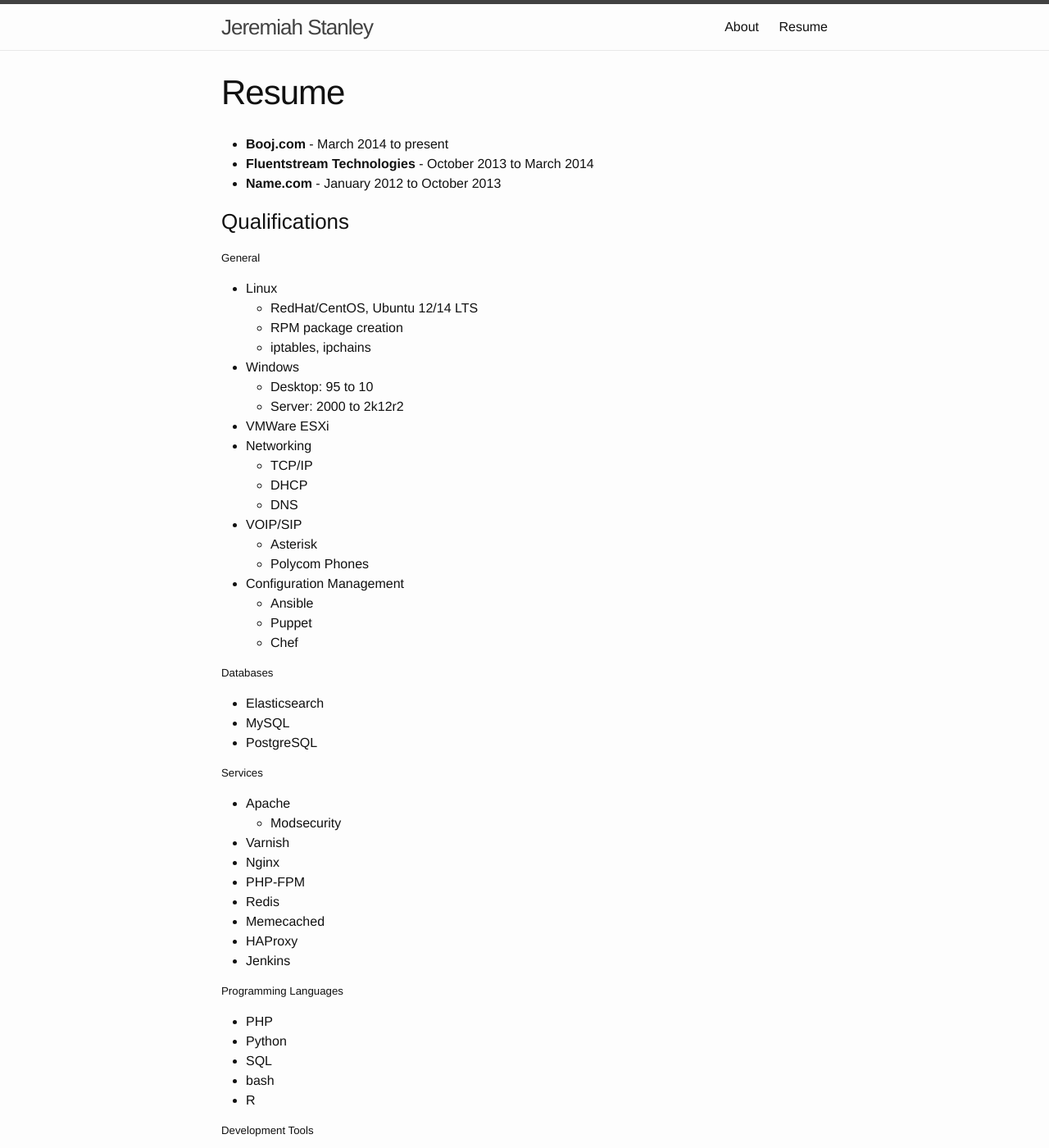
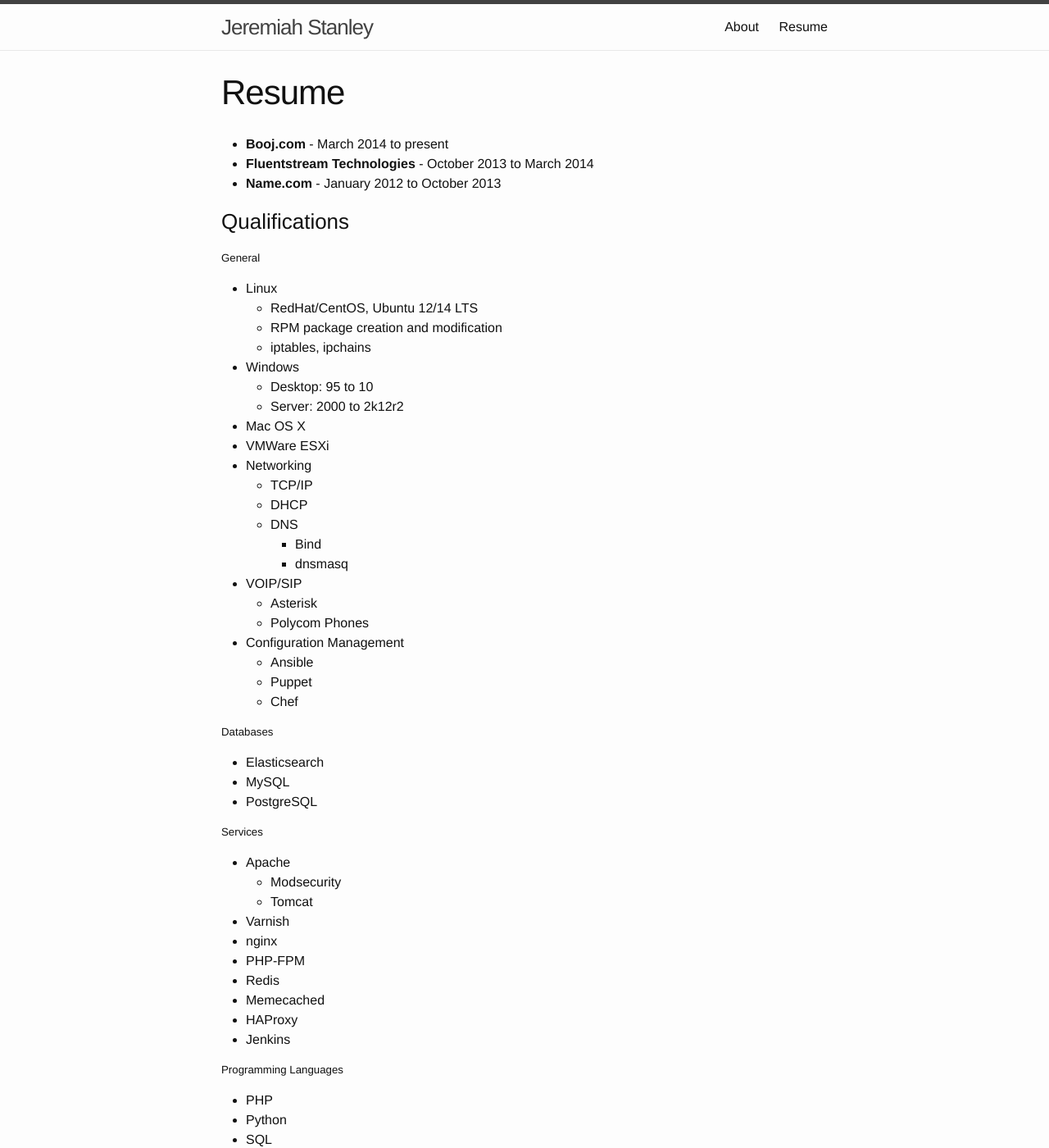
Before and after one commit to miahorg/miahorg.github.io, a Jekyll site: the page built from resume.md, in a window 1280 px wide and 1400 px high. Shown: the whole window at 82% size. Built offline with Jekyll 4.4.1, drawn with Linux system fonts in a browser that asks for light colours.

Commit message:
resume updates

```diff
--- a/resume.md
+++ b/resume.md
@@ -12,16 +12,19 @@ permalink: /resume/
 ##### General
 * Linux
   * RedHat/CentOS, Ubuntu 12/14 LTS
-  * RPM package creation
+  * RPM package creation and modification
   * iptables, ipchains
 * Windows
   * Desktop: 95 to 10
   * Server: 2000 to 2k12r2
+* Mac OS X
 * VMWare ESXi
 * Networking
   * TCP/IP
   * DHCP
   * DNS
+    * Bind
+    * dnsmasq
 * VOIP/SIP
   * Asterisk
   * Polycom Phones
@@ -38,8 +41,9 @@ permalink: /resume/
 ##### Services
 * Apache
   * Modsecurity
+  * Tomcat
 * Varnish
-* Nginx
+* nginx
 * PHP-FPM
 * Redis
 * Memecached
```
